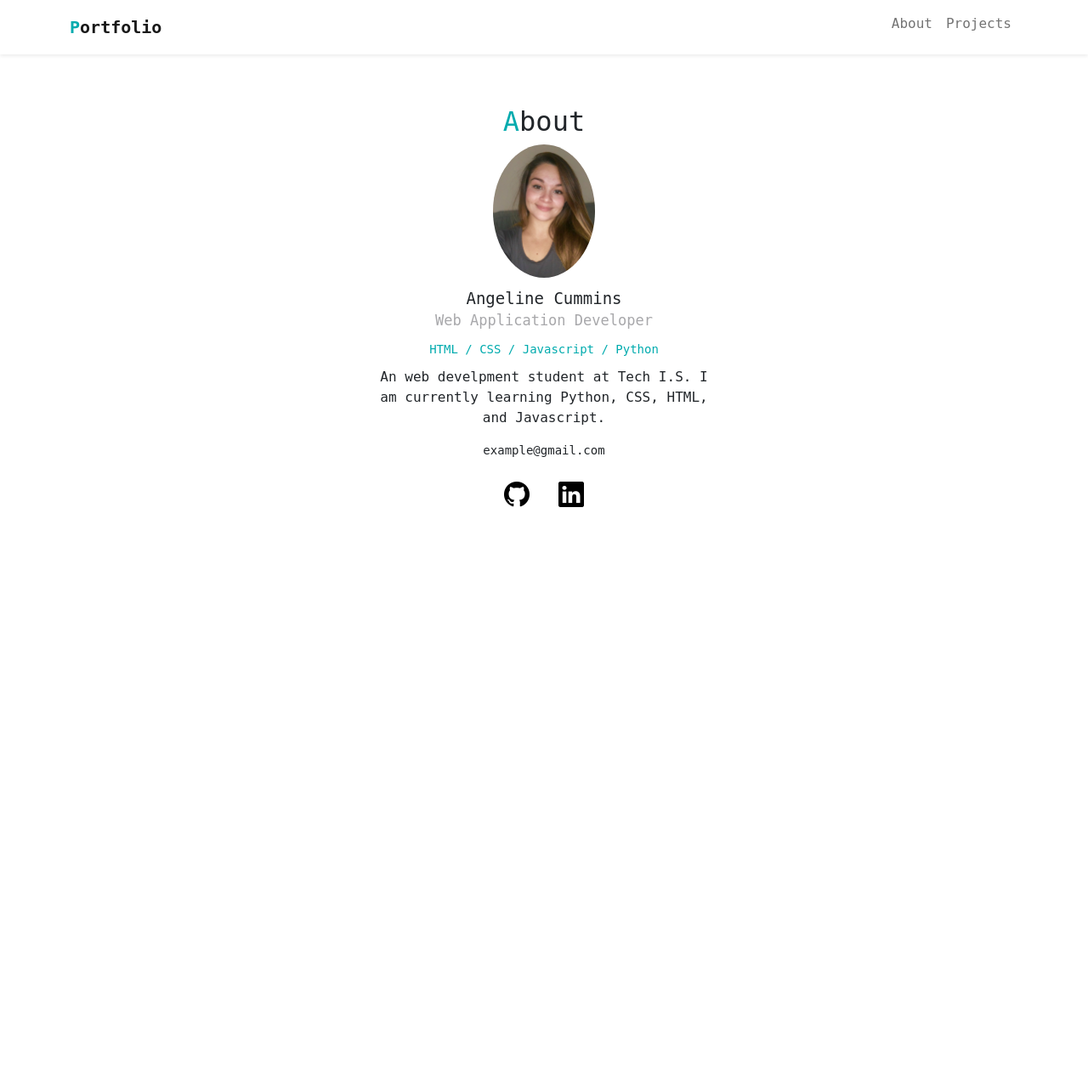
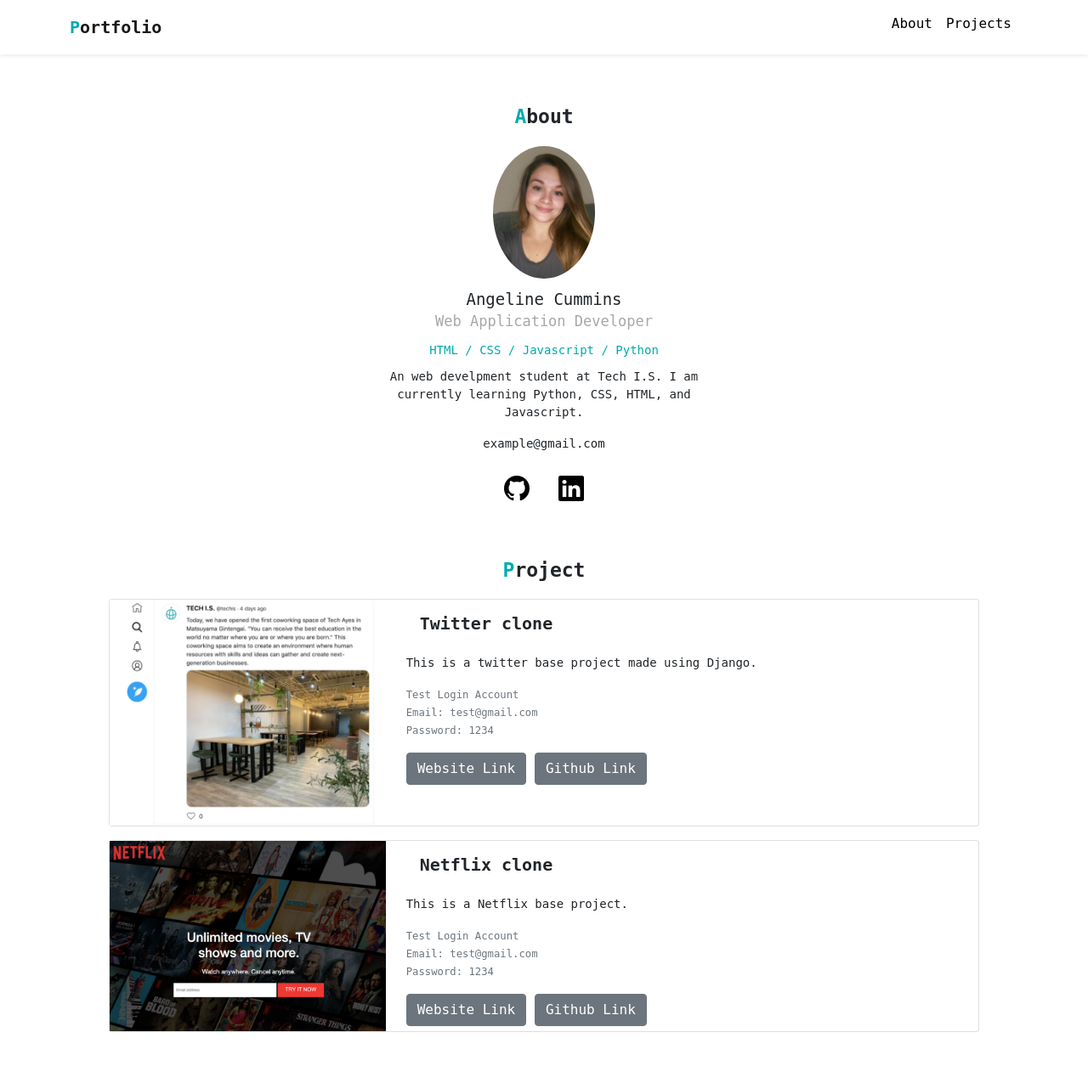
Before and after one commit to angierizo/Portfolio, a PHP site: page / in a window 1280 px wide. Shown: the whole page at 85% size. Before the commit the page ends 597 px from the top, so only its background shows below. Run offline with PHP 8.4, Linux system fonts and the light colour scheme; some libraries are stand-ins or nearby versions.

Commit message:
Wednesday project

```diff
--- a/index.html
+++ b/index.html
@@ -46,6 +46,55 @@
               <a href="https://github.com/angierizo"><i class="bi bi-github"></i></a>
               <a href="#"><i class="bi bi-linkedin ms-3"></i></a>
           </div>
+          </div>
+          <div id="project">
+              <h2><span class="font-primary">P</span>roject</h2>
+
+              <div class="card mb-3">
+                <div class="row">
+                  <div class="col-md-4">
+                    <img src="img/Twitter tech is image.png" alt="Twitter Project">
+                  </div>
+                  <div class="col-md-8">
+                    <div class="card-body">
+                      <h5 class="card-title">Twitter clone</h5></div>
+                      <p class="card-text">This is a twitter base project made using Django.</p>
+                      <p class ="card-text"><small class="text-muted">
+                          Test Login Account<br>
+                          Email: test@gmail.com<br>
+                          Password: 1234
+                      </small></p>
+                      <a href="#" target="_blank" class="btn btn-secondary">Website Link</a>
+                      <a href="#" target="_blank" class="btn btn-secondary">Github Link</a>
+                    </div>
+                  </div>
+                </div>
+
+                <div class="card mb-3">
+                    <div class="row">
+                      <div class="col-md-4">
+                        <img src="img/netflixclone.png" alt="Netflix Project">
+                      </div>
+                      <div class="col-md-8">
+                        <div class="card-body">
+                          <h5 class="card-title">Netflix clone</h5></div>
+                          <p class="card-text">This is a Netflix base project.</p>
+                          <p class ="card-text"><small class="text-muted">
+                              Test Login Account<br>
+                              Email: test@gmail.com<br>
+                              Password: 1234
+                          </small></p>
+                          <a href="#" target="_blank" class="btn btn-secondary">Website Link</a>
+                          <a href="#" target="_blank" class="btn btn-secondary">Github Link</a>
+                        </div>
+                      </div>
+                    </div>
+
+              </div>
+
+
+
+
 
     <script src="https://cdn.jsdelivr.net/npm/bootstrap@5.1.3/dist/js/bootstrap.bundle.min.js" integrity="sha384-ka7Sk0Gln4gmtz2MlQnikT1wXgYsOg+OMhuP+IlRH9sENBO0LRn5q+8nbTov4+1p" crossorigin="anonymous"></script>
 
--- a/style.css
+++ b/style.css
@@ -14,7 +14,18 @@ body{
     font-size: 20px;
     font-weight: bold;
 }
+p{
+    font-size: 14px;
+}
 
+h2{
+    font-weight: bold;
+    font-size: 23px;
+    margin-bottom: 20px;
+}
+a.font-black{
+    color:#000 ! important;
+}
 /*******
 About
 ******/
@@ -57,3 +68,23 @@ About
 #about .icons a{
     color: #000;
 }
+
+/*******
+Project
+*******/
+#project{
+    margin: 60px auto;
+    width: 80%;
+}
+
+#project h2{
+    text-align: center;
+}
+
+#project .card img{
+    width:100%;
+}
+
+#project .card-title{
+    font-weight: bold;
+}
```
